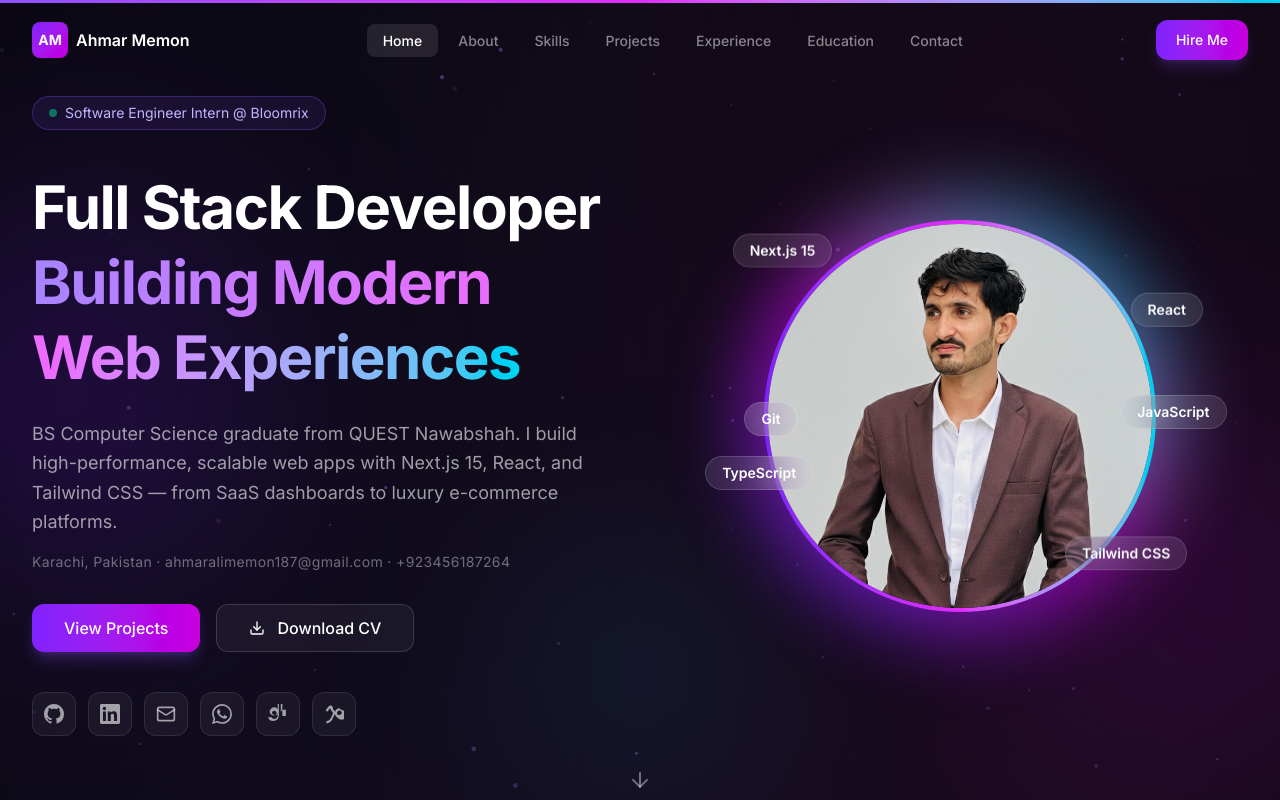
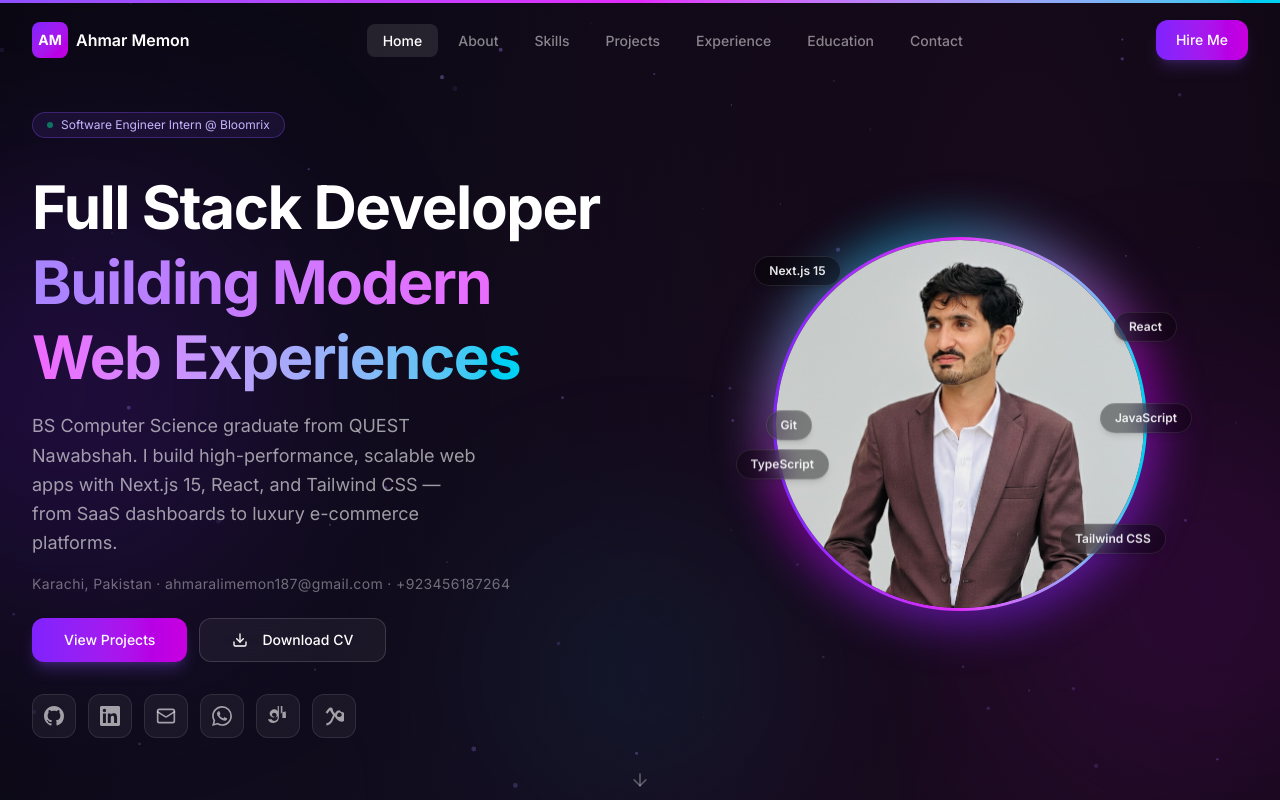
Before and after one commit to ahmar4561/ahmar-portfolio, a Next.js app: page / in a window 1280 px wide. Shown: the top 800 px of the page. Built offline with nearby package versions, Linux system fonts and the light colour scheme.

Commit message:
Update hero.tsx

```diff
--- a/src/components/sections/hero.tsx
+++ b/src/components/sections/hero.tsx
@@ -8,12 +8,12 @@ import { Button } from "@/components/ui/button";
 import { heroTechBadges, siteConfig } from "@/data/portfolio";
 
 const badgePositions = [
-  { top: "5%", left: "-8%", delay: 0 },
-  { top: "20%", right: "-12%", delay: 0.2 },
-  { bottom: "30%", left: "-15%", delay: 0.4 },
-  { bottom: "10%", right: "-8%", delay: 0.6 },
-  { top: "45%", right: "-18%", delay: 0.8 },
-  { bottom: "45%", left: "-5%", delay: 1 },
+  { top: "5%", left: "-5%", delay: 0 },
+  { top: "20%", right: "-8%", delay: 0.2 },
+  { bottom: "35%", left: "-10%", delay: 0.4 },
+  { bottom: "15%", right: "-5%", delay: 0.6 },
+  { top: "45%", right: "-12%", delay: 0.8 },
+  { bottom: "45%", left: "-2%", delay: 1 },
 ];
 
 export function Hero() {
@@ -24,33 +24,37 @@ export function Hero() {
   return (
     <section
       id="home"
-      className="relative flex min-h-screen items-center overflow-hidden pt-28 pb-16 lg:pt-24"
+      className="relative flex min-h-screen items-center overflow-hidden pt-24 pb-12 sm:pt-28 md:pt-24"
     >
-      <div className="mx-auto grid max-w-7xl flex-1 grid-cols-1 items-center gap-16 sm:gap-20 lg:grid-cols-2 lg:gap-16 px-4 sm:px-6 lg:px-8">
+      <div className="mx-auto grid max-w-7xl flex-1 grid-cols-1 items-center gap-10 sm:gap-14 lg:grid-cols-2 lg:gap-16 px-5 sm:px-6 lg:px-8">
+
+        {/* Text Content - Mobile par order 2 taake image pehle aaye ya text bad mein setup balanced ho */}
         <motion.div
-          className="text-center lg:text-left order-2 lg:order-1"
-          initial={{ opacity: 0, x: -50 }}
+          className="text-center lg:text-left order-2 lg:order-1 z-10"
+          initial={{ opacity: 0, x: -30 }}
           animate={{ opacity: 1, x: 0 }}
           transition={{ duration: 0.8, delay: 0.2 }}
         >
           <motion.span
-            className="mb-4 inline-flex items-center gap-2 rounded-full border border-violet-500/30 bg-violet-500/10 px-4 py-1.5 text-sm text-violet-300"
-            initial={{ opacity: 0, y: 20 }}
+            className="mb-4 inline-flex items-center gap-2 rounded-full border border-violet-500/30 bg-violet-500/10 px-3.5 py-1 text-xs text-violet-300"
+            initial={{ opacity: 0, y: 15 }}
             animate={{ opacity: 1, y: 0 }}
             transition={{ delay: 0.4 }}
           >
-            <span className="h-2 w-2 animate-pulse rounded-full bg-emerald-400" />
+            <span className="h-1.5 w-1.5 animate-pulse rounded-full bg-emerald-400" />
             Software Engineer Intern @ Bloomrix
           </motion.span>
 
-          <h1 className="mt-6 text-4xl font-bold leading-tight tracking-tight text-white sm:text-5xl lg:text-6xl">
+          {/* Responsive Font Size: Mobile par sleek text-3xl, tablet par text-4xl, desktop par 6xl */}
+          <h1 className="mt-4 text-3xl font-bold leading-tight tracking-tight text-white sm:text-5xl lg:text-6xl">
             Full Stack Developer{" "}
             <span className="bg-gradient-to-r from-violet-400 via-fuchsia-400 to-cyan-400 bg-clip-text text-transparent block sm:inline">
               Building Modern Web Experiences
             </span>
           </h1>
 
-          <p className="mt-6 max-w-xl mx-auto lg:mx-0 text-base sm:text-lg leading-relaxed text-white/60">
+          {/* Description Text: Compact text-sm on mobile */}
+          <p className="mt-4 max-w-md mx-auto lg:mx-0 text-sm sm:text-lg leading-relaxed text-white/60 px-2 sm:px-0">
             BS Computer Science graduate from QUEST Nawabshah. I build high-performance,
             scalable web apps with Next.js 15, React, and Tailwind CSS — from SaaS
             dashboards to luxury e-commerce platforms.
@@ -60,19 +64,19 @@ export function Hero() {
             {siteConfig.location} · {siteConfig.email} · {siteConfig.phone}
           </p>
 
-          <div className="mt-8 flex flex-wrap justify-center lg:justify-start gap-4">
-            <Button size="lg" onClick={scrollToProjects} className="w-full sm:w-auto">
+          <div className="mt-6 flex flex-col sm:flex-row justify-center lg:justify-start gap-3 px-4 sm:px-0">
+            <Button size="lg" onClick={scrollToProjects} className="w-full sm:w-auto h-11 text-sm font-medium">
               View Projects
             </Button>
-            <Button variant="outline" size="lg" asChild className="w-full sm:w-auto">
+            <Button variant="outline" size="lg" asChild className="w-full sm:w-auto h-11 text-sm font-medium">
               <a href={siteConfig.cvPath} download="Ahmar-Ali-Memon-CV.pdf">
-                <Download className="mr-1" size={18} />
+                <Download className="mr-1.5" size={16} />
                 Download CV
               </a>
             </Button>
           </div>
 
-          <div className="mt-10 flex justify-center lg:justify-start">
+          <div className="mt-8 flex justify-center lg:justify-start">
             <SocialLinks
               platforms={[
                 "github",
@@ -86,37 +90,41 @@ export function Hero() {
           </div>
         </motion.div>
 
+        {/* Profile Image Section - Mobile par clean sizing aur optimized badges */}
         <motion.div
-          className="relative mx-auto flex max-w-xs sm:max-w-md justify-center lg:max-w-none order-1 lg:order-2"
-          initial={{ opacity: 0, x: 50 }}
-          animate={{ opacity: 1, x: 0 }}
+          className="relative mx-auto flex justify-center order-1 lg:order-2"
+          initial={{ opacity: 0, scale: 0.95 }}
+          animate={{ opacity: 1, scale: 1 }}
           transition={{ duration: 0.8, delay: 0.4 }}
         >
-          <div className="relative scale-90 sm:scale-100">
+          {/* Main Image Wrapper: Mobile par compact size taake screen se baahir na jaye */}
+          <div className="relative scale-90 sm:scale-100 my-4">
             <motion.div
-              className="absolute -inset-4 rounded-full bg-gradient-to-r from-violet-600 via-fuchsia-600 to-cyan-500 opacity-75 blur-2xl"
+              className="absolute -inset-3 rounded-full bg-gradient-to-r from-violet-600 via-fuchsia-600 to-cyan-500 opacity-60 blur-xl"
               animate={{ rotate: 360 }}
-              transition={{ duration: 8, repeat: Infinity, ease: "linear" }}
+              transition={{ duration: 10, repeat: Infinity, ease: "linear" }}
             />
-            <div className="relative rounded-full bg-gradient-to-r from-violet-600 via-fuchsia-500 to-cyan-400 p-1">
-              <div className="relative h-64 w-64 overflow-hidden rounded-full bg-[#0a0a12] sm:h-80 sm:w-80 lg:h-96 lg:w-96">
+            <div className="relative rounded-full bg-gradient-to-r from-violet-600 via-fuchsia-500 to-cyan-400 p-[3px]">
+              {/* Profile Frame Sizes Perfectly Set */}
+              <div className="relative h-56 w-56 overflow-hidden rounded-full bg-[#0a0a12] sm:h-76 sm:w-76 lg:h-92 lg:w-92">
                 <Image
                   src="/profile-pic.jpeg"
                   alt={siteConfig.name}
                   fill
                   className="object-cover object-top"
                   priority
-                  sizes="(max-width: 768px) 256px, 384px"
+                  sizes="(max-width: 640px) 224px, (max-width: 1024px) 304px, 368px"
                 />
               </div>
             </div>
 
+            {/* Badges Layout Configured for Smaller Screens */}
             {heroTechBadges.map((badge, i) => {
               const pos = badgePositions[i];
               return (
                 <motion.span
                   key={badge}
-                  className="absolute z-10 rounded-full border border-white/15 bg-white/10 px-3 py-1.5 text-xs font-semibold text-white backdrop-blur-xl sm:px-4 sm:text-sm whitespace-nowrap"
+                  className="absolute z-10 rounded-full border border-white/10 bg-black/40 px-2.5 py-1 text-[10px] font-semibold text-white/90 backdrop-blur-md sm:px-3.5 sm:py-1.5 sm:text-xs whitespace-nowrap shadow-md"
                   style={{
                     top: pos.top,
                     left: pos.left,
@@ -124,11 +132,11 @@ export function Hero() {
                     bottom: pos.bottom,
                   }}
                   initial={{ opacity: 0, scale: 0 }}
-                  animate={{ opacity: 1, scale: 1, y: [0, -8, 0] }}
+                  animate={{ opacity: 1, scale: 1, y: [0, -6, 0] }}
                   transition={{
                     opacity: { delay: 0.6 + pos.delay },
                     scale: { delay: 0.6 + pos.delay },
-                    y: { duration: 3, repeat: Infinity, delay: pos.delay },
+                    y: { duration: 3.5, repeat: Infinity, delay: pos.delay },
                   }}
                 >
                   {badge}
@@ -141,12 +149,12 @@ export function Hero() {
 
       <motion.a
         href="#about"
-        className="absolute bottom-4 left-1/2 -translate-x-1/2 text-white/40 transition-colors hover:text-violet-400 hidden sm:block"
-        animate={{ y: [0, 8, 0] }}
+        className="absolute bottom-4 left-1/2 -translate-x-1/2 text-white/30 transition-colors hover:text-violet-400 hidden md:block"
+        animate={{ y: [0, 6, 0] }}
         transition={{ duration: 2, repeat: Infinity }}
         aria-label="Scroll to about"
       >
-        <ArrowDown size={24} />
+        <ArrowDown size={20} />
       </motion.a>
     </section>
   );
```
